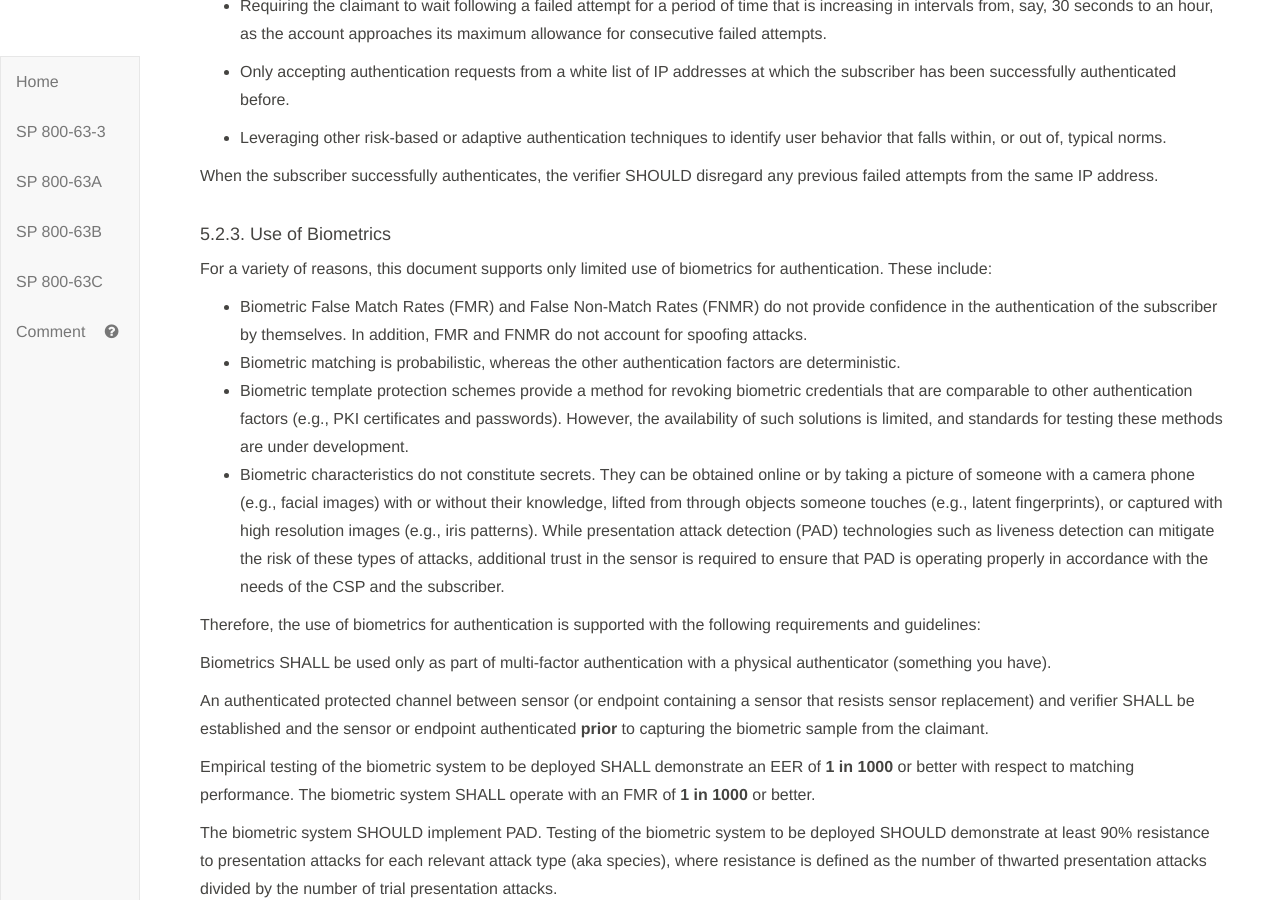
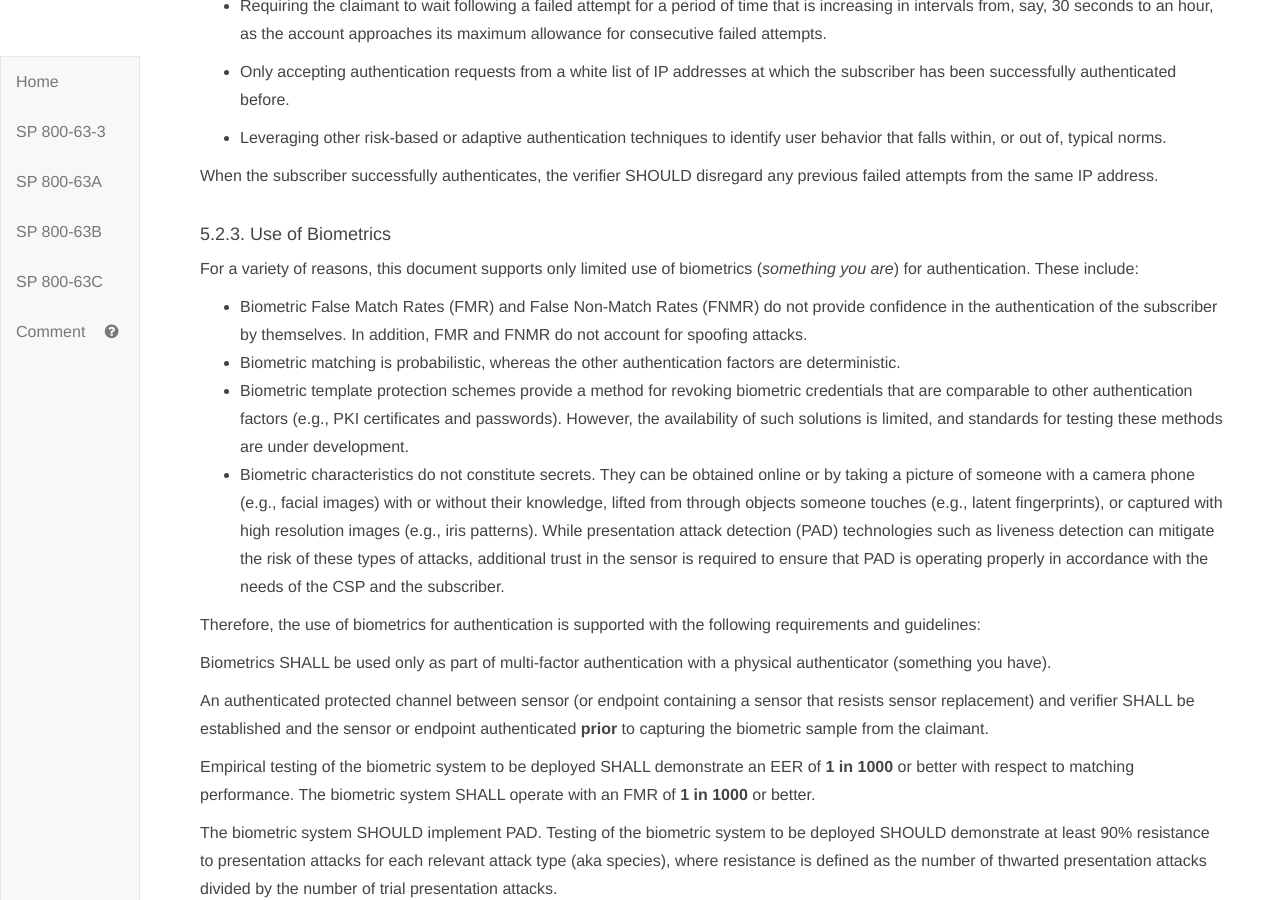
Before and after one commit to usnistgov/800-63-3, a Jekyll site: the page built from sp800-63b/sec5_authenticators.md, in a window 1280 px wide and 900 px high, scrolled down 11182 px. Built offline with Jekyll 4.4.1, drawn with Linux system fonts in a browser that asks for light colours; our own code applies the rules of GitHub Pages for plain Markdown files.

Commit message:
Emphasize biometrics as something you are. Fixes #854

```diff
--- a/sp800-63b/sec5_authenticators.md
+++ b/sp800-63b/sec5_authenticators.md
@@ -349,7 +349,7 @@ When the subscriber successfully authenticates, the verifier SHOULD disregard an
 
 #### <a name="biometric_use"></a>5.2.3. Use of Biometrics
 
-For a variety of reasons, this document supports only limited use of biometrics for authentication. These include:
+For a variety of reasons, this document supports only limited use of biometrics (*something you are*) for authentication. These include:
 
 - Biometric False Match Rates (FMR) and False Non-Match Rates (FNMR) do not provide confidence in the authentication of the subscriber by themselves. In addition, FMR and FNMR do not account for spoofing attacks.
 - Biometric matching is probabilistic, whereas the other authentication factors are deterministic.
```
